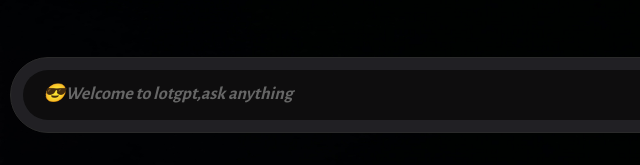
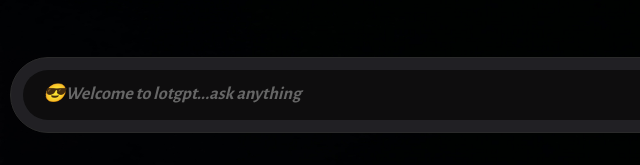
Before and after one commit to officialkinglot/Lotgpt, a website built with Vite: page client/index.html in a window 1280 px wide. Shown: the part 632-797 px from the top of the page, 0-640 px from the left. Built offline with nearby package versions, Linux system fonts and the light colour scheme.

Commit message:
Update index.html

```diff
--- a/client/index.html
+++ b/client/index.html
@@ -11,7 +11,7 @@
     <div id="app">
       <div id="chat_container"></div>
       <form>
-        <textarea name="prompt" rows="1" cols="1" placeholder="😎Welcome to lotgpt,ask anything"></textarea>
+        <textarea name="prompt" rows="1" cols="1" placeholder="😎Welcome to lotgpt...ask anything"></textarea>
         <button type="submit">
           <svg xmlns="http://www.w3.org/2000/svg" viewBox="0 0 24 24" fill="currentColor">
             <path d="M3.478 2.404a.75.75 0 0 0-.926.941l2.432 7.905H13.5a.75.75 0 0 1 0 1.5H4.984l-2.432 7.905a.75.75 0 0 0 .926.94 60.519 60.519 0 0 0 18.445-8.986.75.75 0 0 0 0-1.218A60.517 60.517 0 0 0 3.478 2.404Z"/>
```
